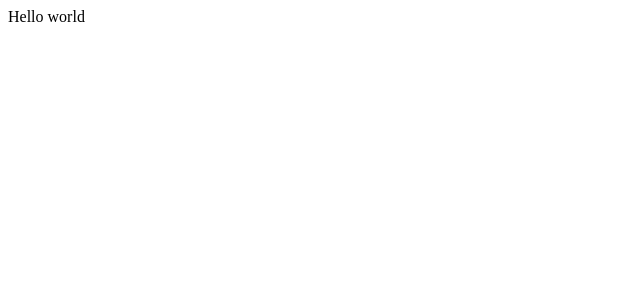
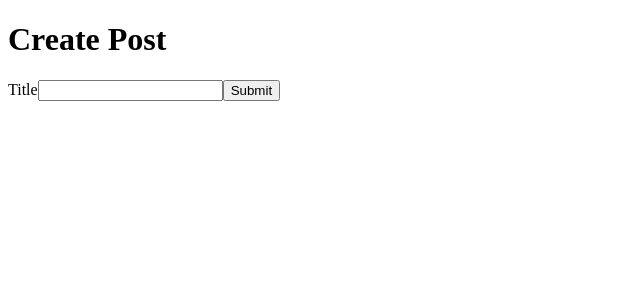
Before and after one commit to LudovicLaloux/vuejs-n7, a Vue app in the folder code_lab_1/blog/client/: page / in a window 1280 px wide. Shown: the top 300 px of the page, without its empty margins (0-640 px from the left). Built offline with nearby package versions, Linux system fonts and the light colour scheme.

Commit message:
codelab 1 - page 16

```diff
--- a/code_lab_1/blog/client/src/App.vue
+++ b/code_lab_1/blog/client/src/App.vue
@@ -1,7 +1,11 @@
-<script setup></script>
+<script setup>
+import PostCreate from "./components/PostCreate.vue";
+</script>
 
 <template>
-  <div>Hello world</div>
+  <div class="App">
+    <PostCreate></PostCreate>
+  </div>
 </template>
 
-<style scoped></style>
+<style scoped lang="scss"></style>
--- /dev/null
+++ b/code_lab_1/blog/client/src/components/PostCreate.vue
@@ -0,0 +1,14 @@
+<script setup></script>
+
+<template>
+  <div class="PostCreate">
+    <form>
+      <h1>Create Post</h1>
+      <label>Title</label>
+      <input type="text" />
+      <button>Submit</button>
+    </form>
+  </div>
+</template>
+
+<style scoped lang="scss"></style>
```
